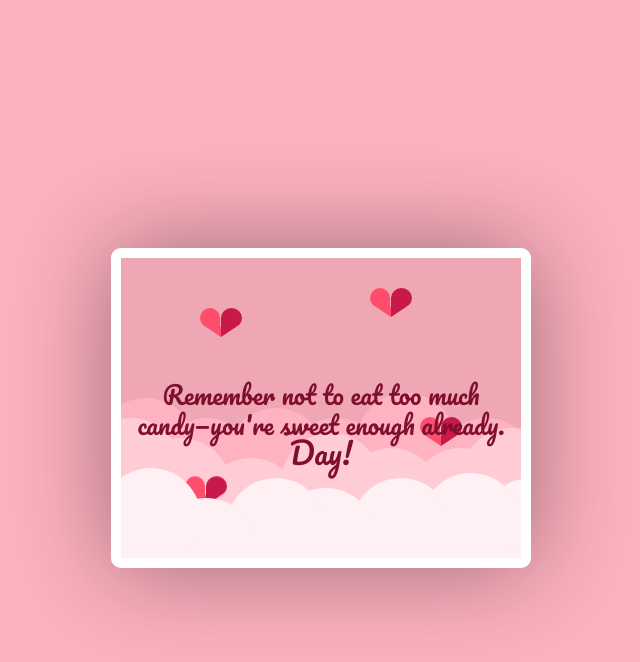
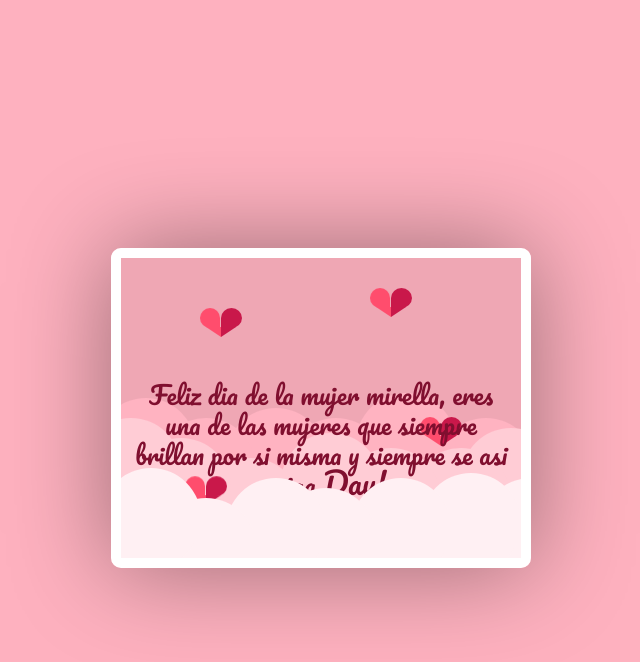
Before and after one commit to frank12j/valentine-card, a plain HTML site: page index.html in a window 1280 px wide. In both pictures the pointer is over the element 640 px from the left and 408 px from the top of the page. Shown: the whole page, without its empty margins (319-959 px from the left). Drawn offline with Linux system fonts and the light colour scheme.

Commit message:
Update style.css
usi

```diff
--- a/style.css
+++ b/style.css
@@ -226,6 +226,6 @@ body {
 }
 
 .text:hover:before {
-  content: "Remember not to eat too much candy—you're sweet enough already.";
+  content: "Feliz dia de la mujer mirella, eres una de las mujeres que siempre brillan por si misma y siempre se asi amiga";
   font-size: 25px;
 }
```
